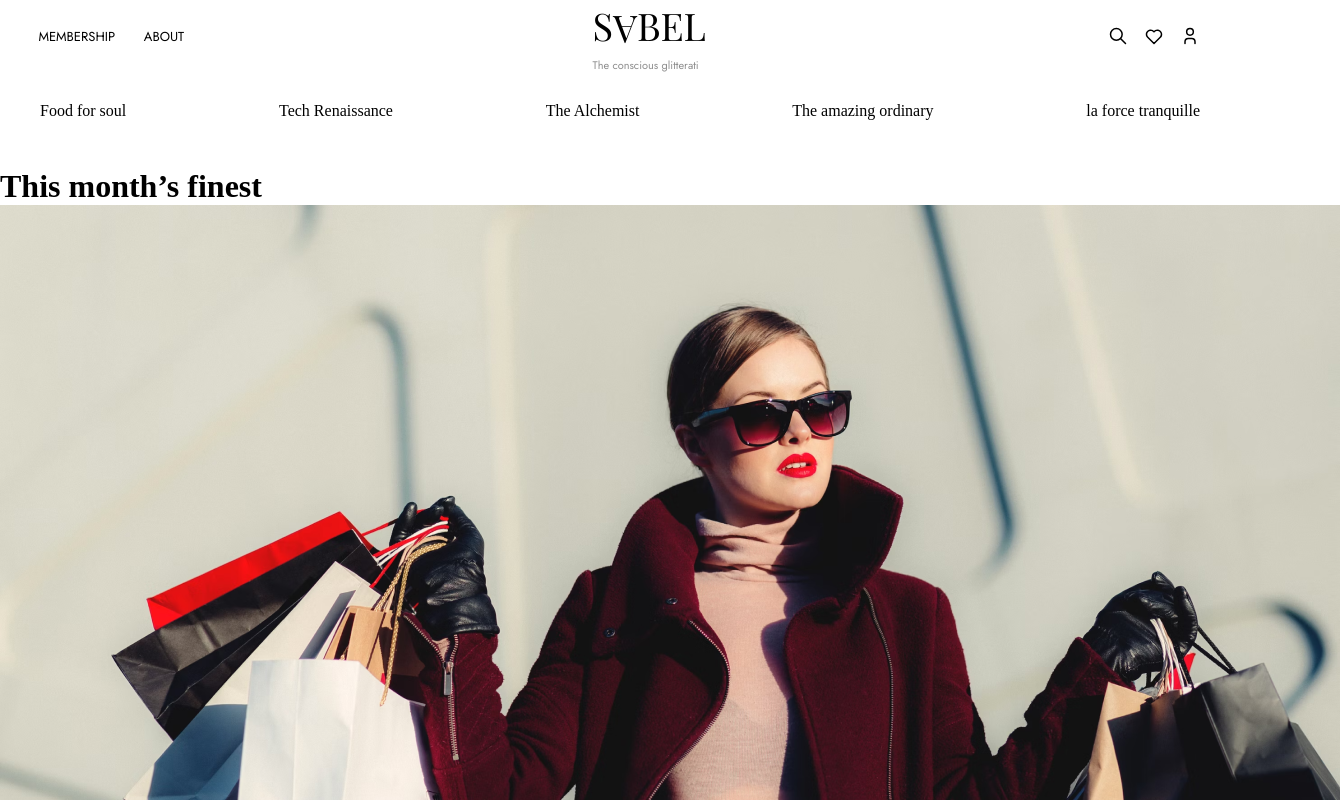
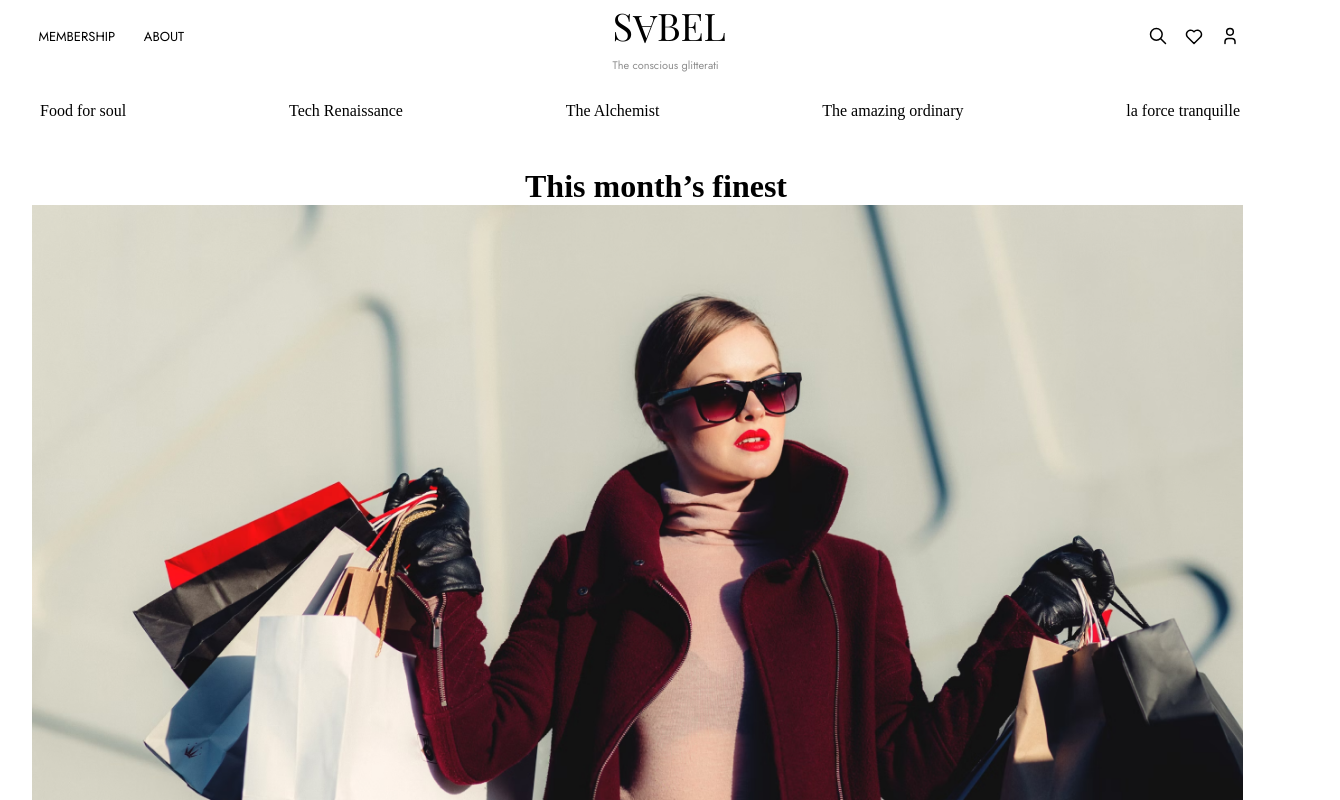
Before and after one commit to Damileee/sabel-blog, a React (Create React App) app: page / in a window 1280 px wide. Shown: the top 800 px of the page, 1340 px wide, since content can reach past the window. Built offline with nearby package versions, Linux system fonts and the light colour scheme.

Commit message:
Fix: updated the style

```diff
--- a/src/index.css
+++ b/src/index.css
@@ -8,7 +8,7 @@
 .container {
   display: flex;
   justify-content: space-between;
-  margin: 0rem 5rem 0rem 2rem;
+  margin: 0rem 2.5rem 0rem 2rem;
   align-items: center;
 }
 nav .first-link {
@@ -331,7 +331,7 @@ button:hover {
   display: flex;
   justify-content: space-between;
   align-items: center;
-  margin: 1.8rem 5rem 3rem 2.5rem;
+  margin: 1.8rem 2.5rem 3rem 2.5rem;
 }
 
 /* Footer */
@@ -506,3 +506,16 @@ button:hover {
 .selection-card {
   display: flex;
 }
+
+/* Home Page */
+.home_page-container {
+  margin: 0 0rem 0 2rem;
+  display: flex;
+  flex-direction: column;
+  justify-content: center;
+  align-items: center;
+  overflow: hidden;
+}
+.home_page_img-container {
+  max-width: 97%;
+}
```
